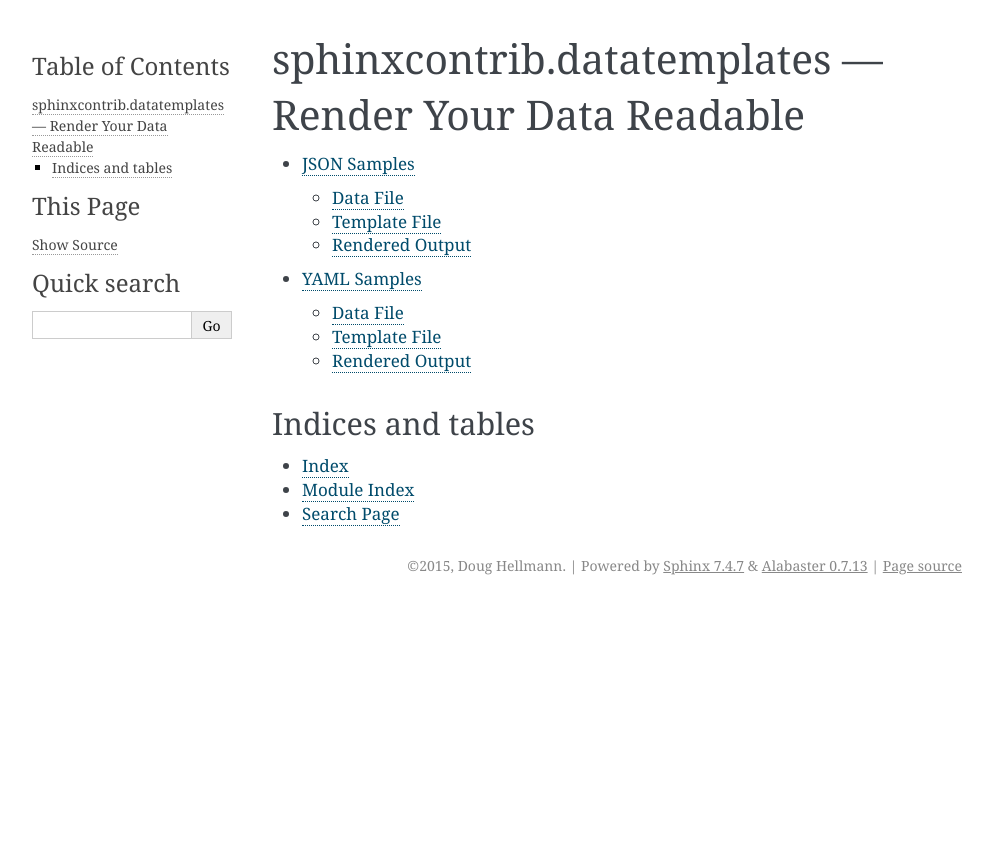
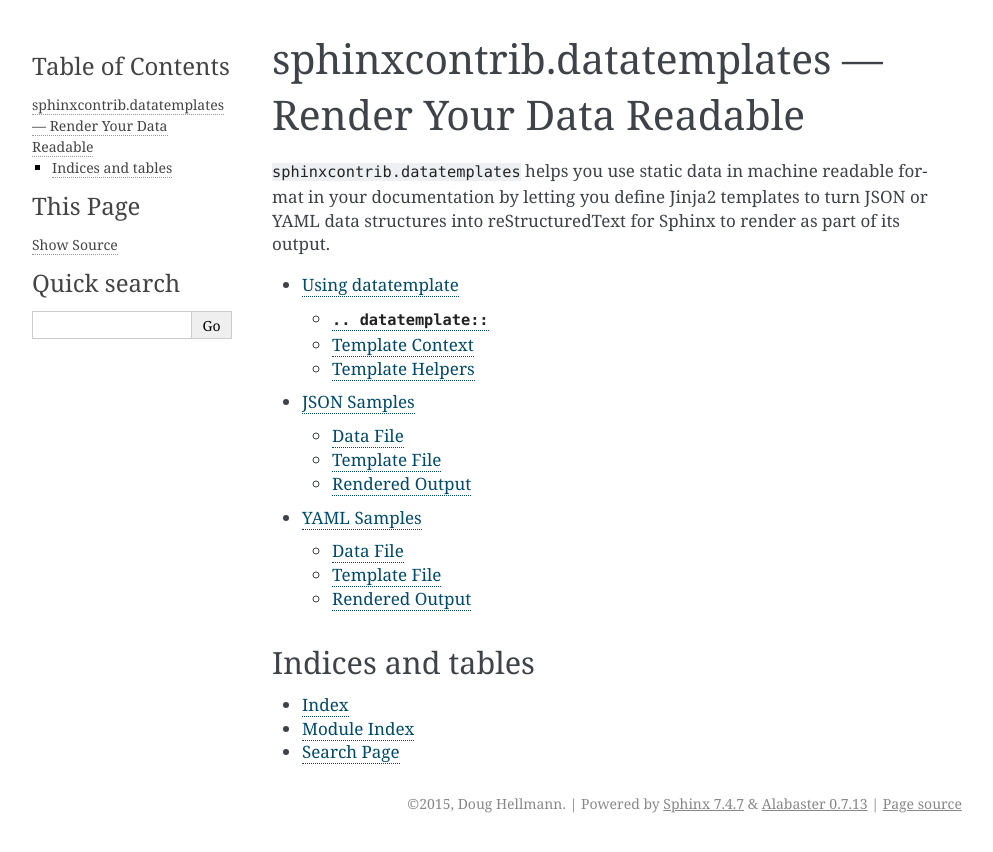
Before and after one commit to sphinx-contrib/datatemplates, a Sphinx documentation site: the page built from doc/source/index.rst, in a window 1280 px wide. Shown: the top 852 px of the page, without its empty margins (148-1141 px from the left). Built offline with Sphinx 7.4.7, drawn with Linux system fonts in a browser that asks for light colours.

Commit message:
add usage instructions
Change-Id: I18de9ff954d45c818fe290ee7da259338ad265ff

```diff
--- a/doc/source/index.rst
+++ b/doc/source/index.rst
@@ -2,9 +2,15 @@
  sphinxcontrib.datatemplates --- Render Your Data Readable
 ===========================================================
 
+``sphinxcontrib.datatemplates`` helps you use static data in machine
+readable format in your documentation by letting you define Jinja2
+templates to turn JSON or YAML data structures into reStructuredText
+for Sphinx to render as part of its output.
+
 .. toctree::
    :maxdepth: 2
 
+   using
    json
    yaml
 
```
Also changed, not shown: doc/source/using.rst (added, +35 -0 lines).
